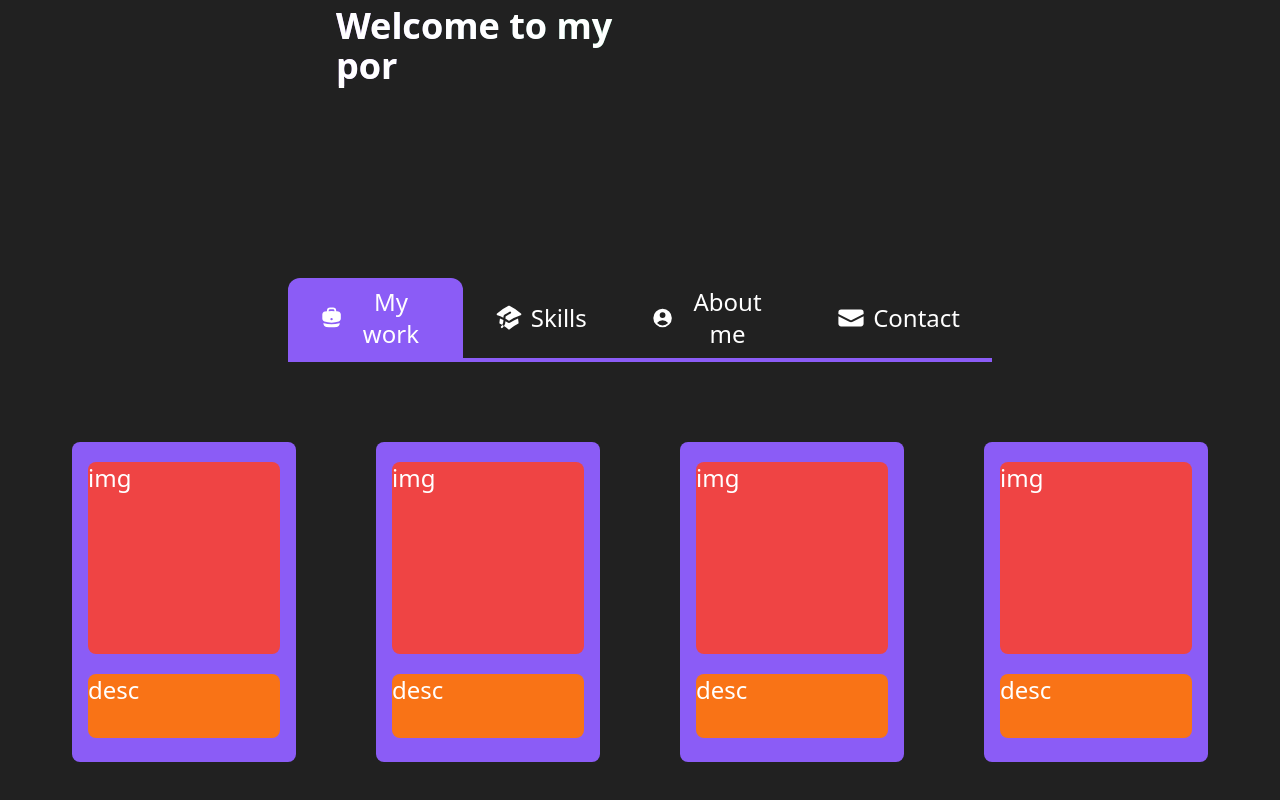
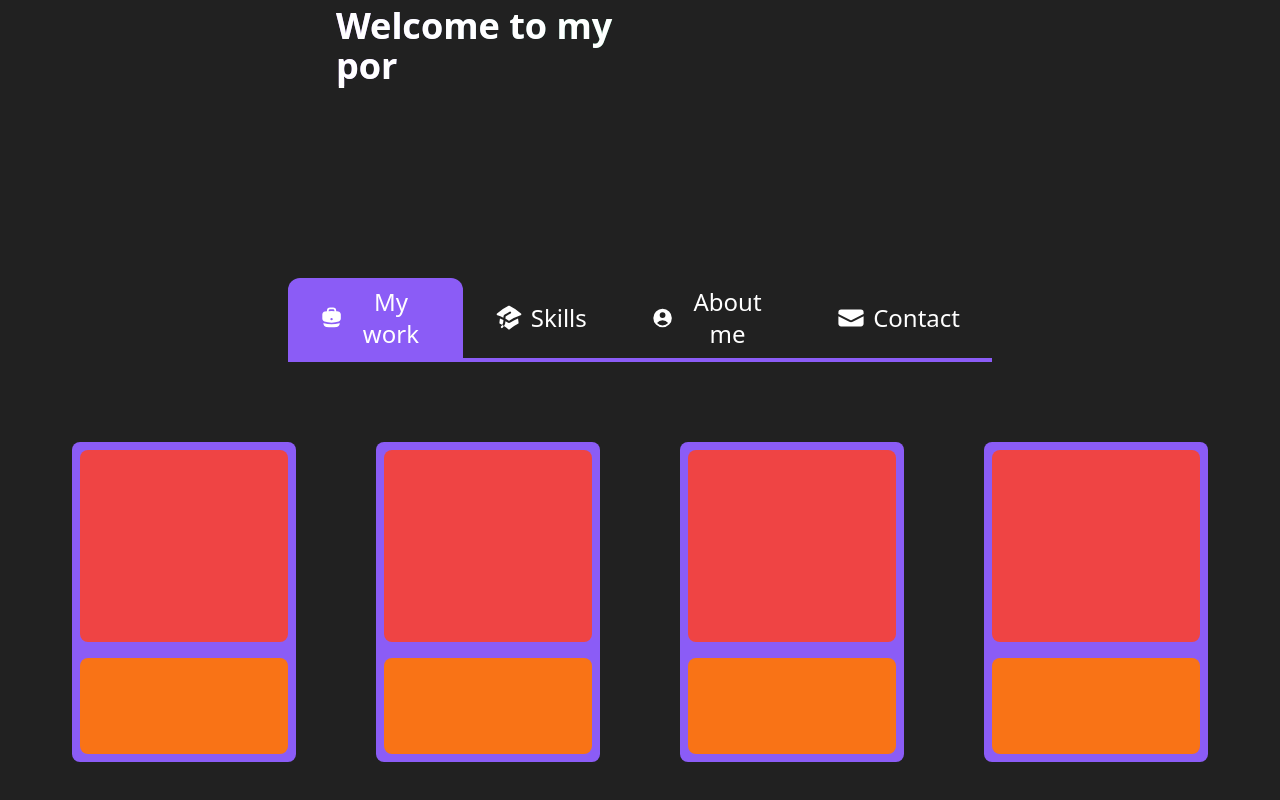
Before and after one commit to GabrielYKB/next.js-portfolio-2.0, a Next.js app: page / in a window 1280 px wide. Shown: the part 418-1218 px from the top of the page. Built offline with nearby package versions, Linux system fonts and the light colour scheme.

Commit message:
checkpoint

```diff
--- a/src/components/Card.tsx
+++ b/src/components/Card.tsx
@@ -2,15 +2,34 @@ import React from "react";
 import Tilt from "react-parallax-tilt";
 
 export default function Card() {
+    const cardsData = [
+        {
+            label: "img1",
+            content: "description",
+        },
+        {
+            label: "img2",
+            content: "description2",
+        },
+        {
+            label: "img3",
+            content: "description3",
+        },
+        {
+            label: "img4",
+            content: "description4",
+        },
+    ];
+
     return (
         <div className="">
             <Tilt>
                 <div className="h-80 w-56 bg-violet-500 flex rounded-lg items-center justify-start flex-col">
-                    <div className=" bg-red-500 w-48 h-48 m-5 rounded-lg">
-                        img
+                    <div className=" bg-red-500 w-52 h-48 rounded-lg m-2">
+                        {cardsData.label}
                     </div>
-                    <div className=" bg-orange-500 w-48 h-16 rounded-lg">
-                        desc
+                    <div className=" bg-orange-500 w-52 h-24 mt-2 rounded-lg">
+                        {cardsData.map}
                     </div>
                 </div>
             </Tilt>
```
